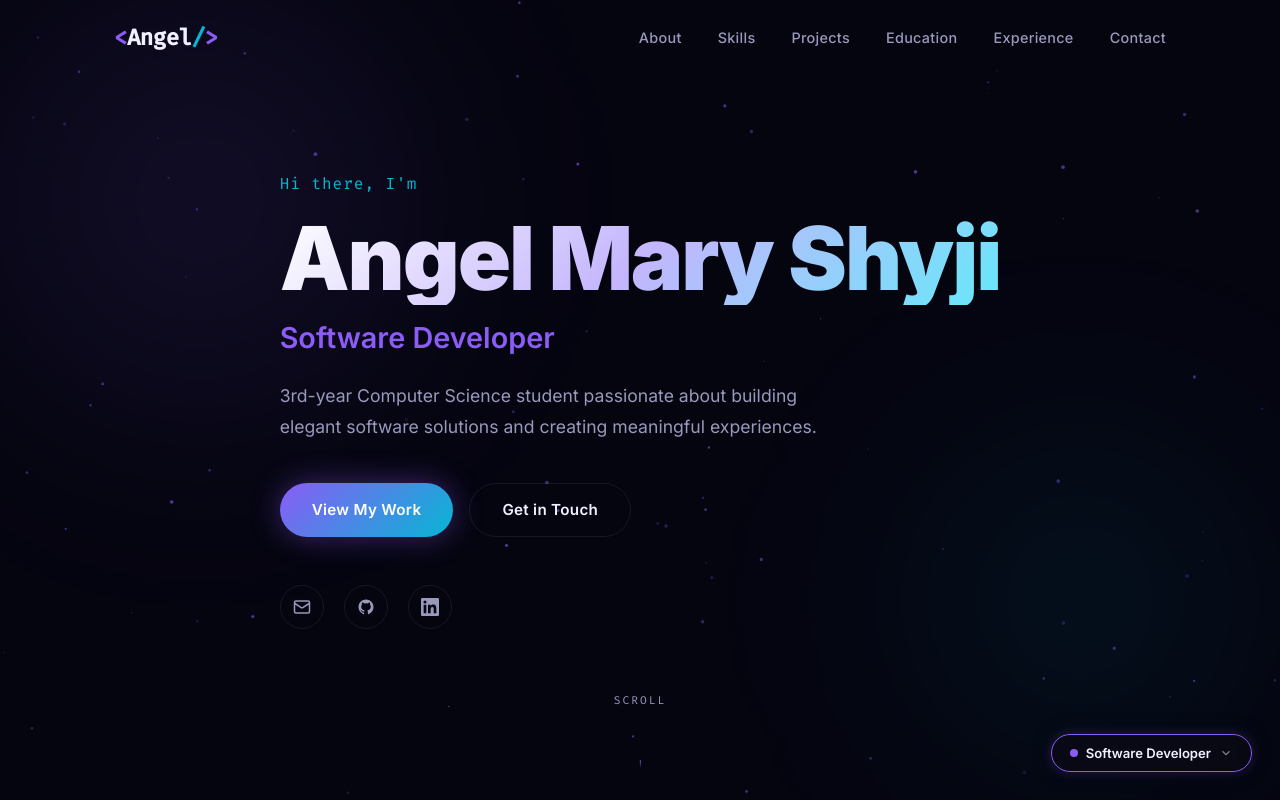
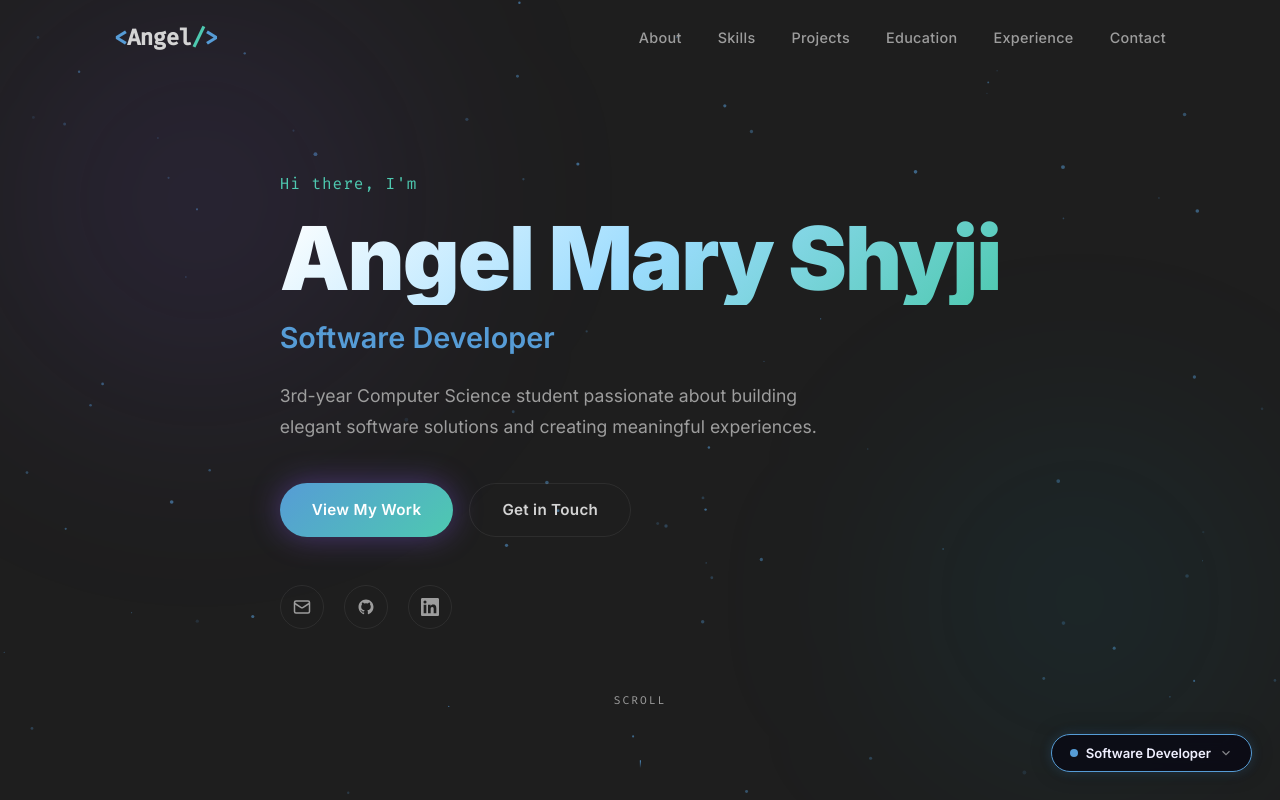
Before and after one commit to angelmary-shyji/portfolio, a React (Vite) app: page / in a window 1280 px wide. Both pictures are taken after a click on the element 340 px from the left and 391 px from the top of the page. Shown: the top 800 px of the page. Built offline with nearby package versions, Linux system fonts and the light colour scheme.

Commit message:
Theme changes

```diff
--- a/src/components/Hero.jsx
+++ b/src/components/Hero.jsx
@@ -1,10 +1,19 @@
 import { useEffect, useState, useRef } from 'react'
 import { motion } from 'framer-motion'
+import { useRole } from '../context/RoleContext'
+import { useRoleData } from '../hooks/useRoleData'
 import './Hero.css'
 
-const roles = ['Software Developer', 'CS Student @ Dalhousie', 'Problem Solver', 'Builder']
+const particleColors = {
+  'software-developer': '86, 156, 214',
+  'analyst': '59, 130, 246',
+  'web-developer': '232, 121, 249',
+}
 
 export default function Hero() {
+  const { role } = useRole()
+  const { hero } = useRoleData()
+  const roles = hero.roles
   const [roleIndex, setRoleIndex] = useState(0)
   const [displayed, setDisplayed] = useState('')
   const [deleting, setDeleting] = useState(false)
@@ -41,6 +50,7 @@ export default function Hero() {
     const canvas = canvasRef.current
     if (!canvas) return
     const ctx = canvas.getContext('2d')
+    const color = particleColors[role] || '139, 92, 246'
     let animId
     let particles = []
 
@@ -67,7 +77,7 @@ export default function Hero() {
       particles.forEach(p => {
         ctx.beginPath()
         ctx.arc(p.x, p.y, p.r, 0, Math.PI * 2)
-        ctx.fillStyle = `rgba(139, 92, 246, ${p.opacity})`
+        ctx.fillStyle = `rgba(${color}, ${p.opacity})`
         ctx.fill()
         p.x += p.dx
         p.y += p.dy
@@ -82,7 +92,7 @@ export default function Hero() {
       cancelAnimationFrame(animId)
       window.removeEventListener('resize', resize)
     }
-  }, [])
+  }, [role])
 
   return (
     <section id="hero" className="hero">
--- a/src/context/RoleContext.jsx
+++ b/src/context/RoleContext.jsx
@@ -5,7 +5,7 @@ export const ROLES = [
     id: 'software-developer',
     label: 'Software Developer',
     tagline: 'Full-stack engineering & system design',
-    color: '#8b5cf6',
+    color: '#569cd6',
     locked: false,
   },
   {
--- a/src/styles/themes.css
+++ b/src/styles/themes.css
@@ -1,53 +1,113 @@
-/* ── Software Developer (default purple) ── */
+/* ── Software Developer (VS Code Dark+) ── */
+body[data-role="software-developer"] .hero-name {
+  background: linear-gradient(135deg, #ffffff 0%, #9cdcfe 50%, #4ec9b0 100%);
+  -webkit-background-clip: text;
+  -webkit-text-fill-color: transparent;
+  background-clip: text;
+}
+
 body[data-role="software-developer"] {
-  --bg-primary: #050510;
-  --bg-secondary: #0d0d1f;
+  --bg-primary: #1e1e1e;
+  --bg-secondary: #252526;
   --bg-card: rgba(255, 255, 255, 0.04);
-  --bg-card-hover: rgba(255, 255, 255, 0.08);
-  --border: rgba(255, 255, 255, 0.08);
-  --border-hover: rgba(139, 92, 246, 0.5);
-  --accent-purple: #8b5cf6;
-  --accent-cyan: #06b6d4;
-  --accent-pink: #ec4899;
-  --gradient: linear-gradient(135deg, #8b5cf6, #06b6d4);
-  --gradient-text: linear-gradient(135deg, #a78bfa, #38bdf8);
-  --shadow-glow: 0 0 40px rgba(139, 92, 246, 0.2);
+  --bg-card-hover: rgba(86, 156, 214, 0.08);
+  --border: rgba(255, 255, 255, 0.07);
+  --border-hover: rgba(86, 156, 214, 0.55);
+  --text-primary: #d4d4d4;
+  --text-secondary: #9d9d9d;
+  --accent-purple: #569cd6;
+  --accent-cyan: #4ec9b0;
+  --accent-pink: #ce9178;
+  --gradient: linear-gradient(135deg, #569cd6, #4ec9b0);
+  --gradient-text: linear-gradient(135deg, #9cdcfe, #4ec9b0);
+  --shadow-glow: 0 0 40px rgba(86, 156, 214, 0.18);
 }
 
 body[data-role="software-developer"] ::selection {
-  background: rgba(139, 92, 246, 0.4);
+  background: rgba(86, 156, 214, 0.35);
 }
 
 body[data-role="software-developer"] ::-webkit-scrollbar-thumb {
-  background: #8b5cf6;
+  background: #569cd6;
 }
 
-/* ── Analyst (corporate navy blue) ── */
+body[data-role="software-developer"] {
+  background-color: var(--bg-primary);
+}
+
+/* ── Analyst (deep navy) ── */
+body[data-role="analyst"] .hero-name {
+  background: linear-gradient(135deg, #ffffff 0%, #60a5fa 50%, #38bdf8 100%);
+  -webkit-background-clip: text;
+  -webkit-text-fill-color: transparent;
+  background-clip: text;
+}
+
 body[data-role="analyst"] {
-  --bg-primary: #040d1a;
-  --bg-secondary: #071626;
-  --bg-card: rgba(59, 130, 246, 0.04);
-  --bg-card-hover: rgba(59, 130, 246, 0.09);
-  --border: rgba(59, 130, 246, 0.12);
+  --bg-primary: #0a1628;
+  --bg-secondary: #0d2040;
+  --bg-card: rgba(255, 255, 255, 0.04);
+  --bg-card-hover: rgba(59, 130, 246, 0.08);
+  --border: rgba(255, 255, 255, 0.07);
   --border-hover: rgba(59, 130, 246, 0.5);
+  --text-primary: #e2e8f0;
+  --text-secondary: #8ca0bc;
   --accent-purple: #3b82f6;
-  --accent-cyan: #60a5fa;
+  --accent-cyan: #38bdf8;
   --accent-pink: #818cf8;
-  --gradient: linear-gradient(135deg, #3b82f6, #60a5fa);
-  --gradient-text: linear-gradient(135deg, #60a5fa, #93c5fd);
+  --gradient: linear-gradient(135deg, #3b82f6, #38bdf8);
+  --gradient-text: linear-gradient(135deg, #60a5fa, #7dd3fc);
   --shadow-glow: 0 0 40px rgba(59, 130, 246, 0.18);
 }
 
+body[data-role="analyst"] {
+  background-color: var(--bg-primary);
+}
+
 body[data-role="analyst"] ::selection {
-  background: rgba(59, 130, 246, 0.4);
+  background: rgba(59, 130, 246, 0.35);
 }
 
 body[data-role="analyst"] ::-webkit-scrollbar-thumb {
   background: #3b82f6;
 }
 
-body[data-role="analyst"] {
-  background-color: var(--bg-primary);
+/* Override hardcoded purple values */
+body[data-role="analyst"] .tag {
+  background: rgba(59, 130, 246, 0.12);
+  border-color: rgba(59, 130, 246, 0.25);
+}
+
+body[data-role="analyst"] .avatar-ring {
+  border-color: rgba(59, 130, 246, 0.35);
+}
+
+body[data-role="analyst"] .ring-2 {
+  border-color: rgba(56, 189, 248, 0.2);
+}
+
+body[data-role="analyst"] .avatar-inner {
+  box-shadow: 0 0 60px rgba(59, 130, 246, 0.35);
+}
+
+body[data-role="analyst"] .timeline-dot {
+  border-color: #3b82f6;
+  box-shadow: 0 0 20px rgba(59, 130, 246, 0.35);
+}
+
+body[data-role="analyst"] .highlight-chip {
+  background: rgba(59, 130, 246, 0.1);
+  border-color: rgba(59, 130, 246, 0.2);
+  color: #60a5fa;
+}
+
+body[data-role="analyst"] .contact-item-icon {
+  background: rgba(59, 130, 246, 0.1);
+  border-color: rgba(59, 130, 246, 0.2);
+}
+
+body[data-role="analyst"] .contact-glow {
+  background: radial-gradient(ellipse, rgba(59, 130, 246, 0.1), transparent 70%);
 }
 
 /* ── Web Developer (vibrant fuchsia / orange) ── */
```
Also changed, not shown: 1 other file (tests, documents, lock files or other folders).
